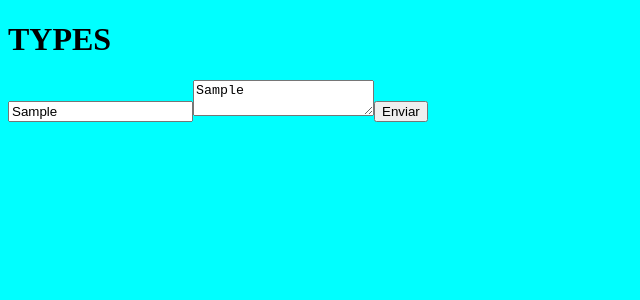
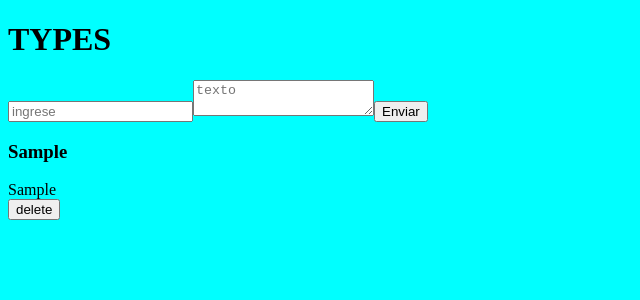
Before and after one commit to saulwolfdev/todo-react-typescript, a React app: page / in a window 1280 px wide. Both pictures are taken after typing "Sample", "Sample" into the empty fields and a click on the button "Enviar". Shown: the top 300 px of the page, without its empty margins (0-640 px from the left). Built offline with nearby package versions, Linux system fonts and the light colour scheme.

Commit message:
task form

```diff
--- a/package.json
+++ b/package.json
@@ -21,7 +21,7 @@
     "css-loader": "^2.1.0",
     "html-webpack-plugin": "^3.2.0",
     "mini-css-extract-plugin": "^0.5.0",
-    "node-sass": "^4.11.0",
+    "node-sass": "^4.13.1",
     "sass-loader": "^7.1.0",
     "source-map-loader": "^0.2.4",
     "typescript": "^3.2.2",
--- a/src/components/App.tsx
+++ b/src/components/App.tsx
@@ -1,18 +1,31 @@
 import * as React from "react";
-import TaskForm from "./TaskForm"
-import {Itask} from "./Task"
+import TaskForm from "./TaskForm";
+import TaskList from "./TaskList"
+import {Itask} from "./Task";
 export class App extends React.Component<IProps, IState>{
     constructor(props:IProps){
         super(props);
         this.state={
             tasks:[]
         }
+    this.deleteATask=this.deleteATask.bind(this)
     }
 addANewTask(task:Itask){
         this.setState({
             tasks:[...this.state.tasks, task]
         },()=>console.log(this.state))
     }
+deleteATask(id:number){
+    const tasks:Itask[]=this.state.tasks.filter(
+        (task:Itask)=>task.id!==id
+    )
+    //es lo mismo
+    //this.setState({tasks:tasks})
+    //otra opcion
+    this.setState({tasks:tasks})
+    console.log("this is a tasks=>",tasks)
+    console.log("this is a id =>",id)
+}
     render(){
         return(
             <div className="container">
@@ -20,6 +33,12 @@ addANewTask(task:Itask){
                         {this.props.title}
             </h1>
               <TaskForm addANewTask={this.addANewTask.bind(this)}/>
+              <div className="container">
+                  <TaskList
+                  tasks={this.state.tasks}
+                  deleteAtask={this.deleteATask}
+                  />
+              </div>
             </div>
         )
     }
--- a/src/components/TaskForm.tsx
+++ b/src/components/TaskForm.tsx
@@ -25,6 +25,7 @@ handleNewTask(e: React.FormEvent<HTMLFormElement>) {
             completed:false
         }
          this.props.addANewTask(newTask)
+         this.setState({title:"",description:""})
         console.log(newTask)
     }
 handleInputChange(e:React.ChangeEvent<HTMLInputElement | HTMLTextAreaElement>){
@@ -40,15 +41,19 @@ handleInputChange(e:React.ChangeEvent<HTMLInputElement | HTMLTextAreaElement>){
                 <form onSubmit={(e) => this.handleNewTask(e)} className="form-data">
                     <input
                         type="text"
+                        name="title"
+                        onChange={e=>this.handleInputChange(e)}
+                        className="input"
+                        placeholder="ingrese"
+                        value={this.state.title}
+                        />
+                    <textarea
+                        className="text-area"
                         name="description"
                         onChange={e=>this.handleInputChange(e)}
-                        className="input"
-                        placeholder="ingrese" />
-                    <textarea
-                        className="text-area"
-                        name="title"
-                        onChange={e=>this.handleInputChange(e)}
-                        placeholder="texto"></textarea>
+                        placeholder="texto"
+                        value={this.state.description}
+                        ></textarea>
                     <button
                         type="submit"
                         className="button">Enviar</button>
--- /dev/null
+++ b/src/components/TaskList.tsx
@@ -0,0 +1,25 @@
+import * as React from "react"
+import {Itask} from "./Task";
+class TaskList extends React.Component<any,any> {
+
+    render():JSX.Element[] {
+        return this.props.tasks.map((task:Itask, i:number)=>{
+            return(
+                <div className="card" key={task.id}>
+                    <h3>{task.title}</h3>
+                    <div className="description">
+                        {task.description}
+                    </div>
+                    <button onClick={()=>this.props.deleteAtask(task.id)}>
+                        delete
+                    </button>
+                </div>
+            )
+        })
+    }
+}
+interface ITaskListProps{
+    tasks:Itask[]
+    deleteATask:(id:number)=>void;
+}
+export default TaskList;
--- /dev/null
+++ b/src/styles/main.css
@@ -0,0 +1,7 @@
+.banner {
+  color: darkblue .banner __saul;
+  color-background: red;
+}
+body {
+  background-color: aqua;
+}
```
Also changed, not shown: src/styles/main.scss (+5 -5 lines), 1 other file (tests, documents, lock files or other folders).
